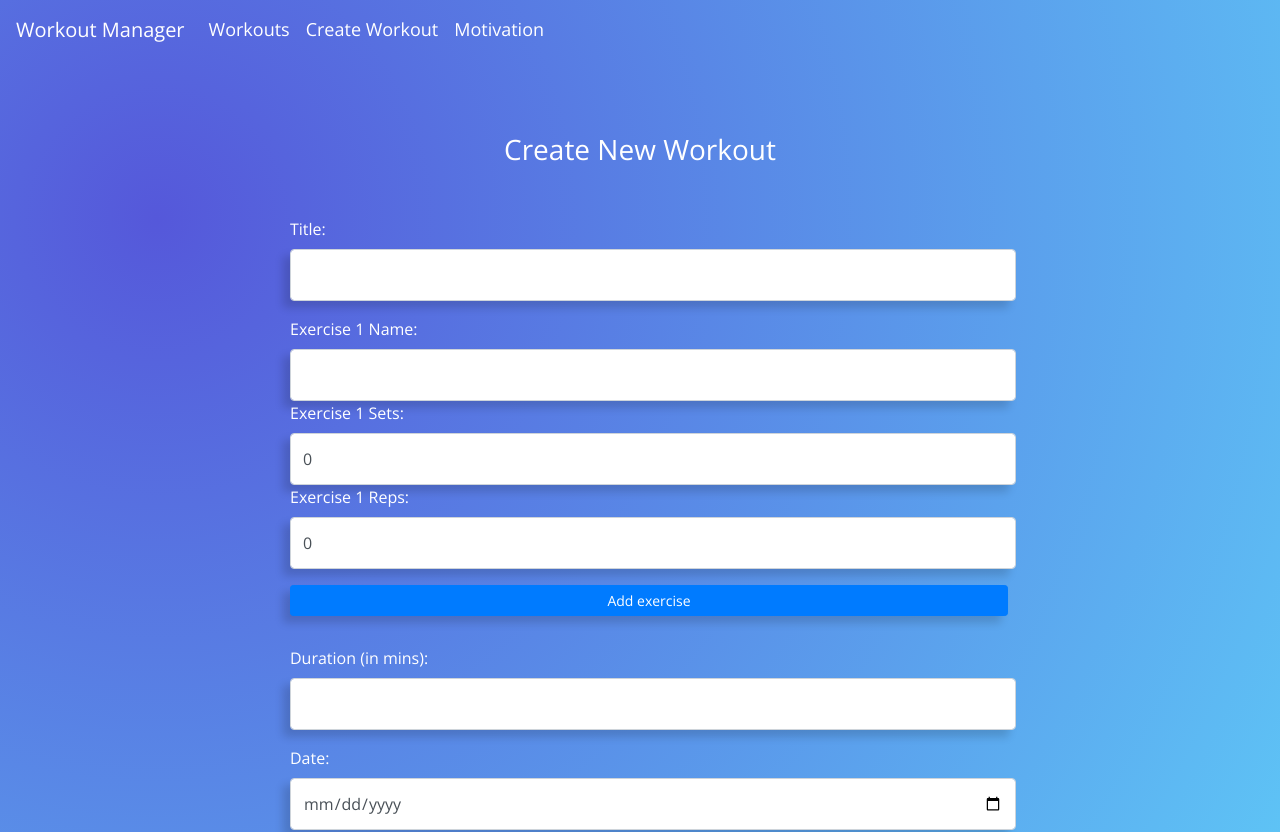
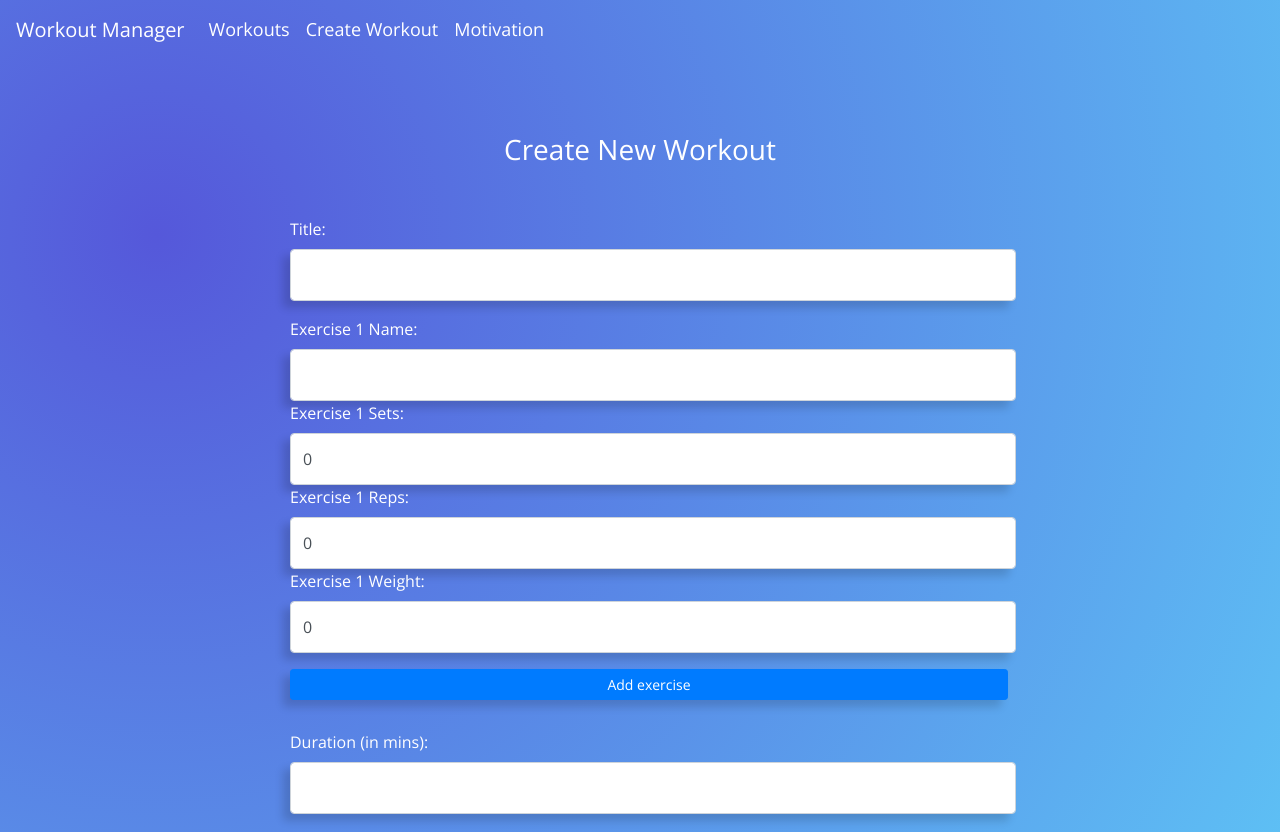
Before and after one commit to brentonjackson/workout-manager, a React (Create React App) app in the folder frontend/: page /create in a window 1280 px wide. Shown: the top 832 px of the page. Built offline with nearby package versions, Linux system fonts and the light colour scheme.

Commit message:
added text field for tracking weight used for exercises

```diff
--- a/frontend/src/components/create-workout.component.js
+++ b/frontend/src/components/create-workout.component.js
@@ -33,7 +33,7 @@ export default class CreateWorkout extends Component {
       redirect: null,
       workout_title: "",
       duration: undefined,
-      exercises: [{ name: "", sets: 0, reps: 0 }],
+      exercises: [{ name: "", sets: 0, reps: 0, weight: 0 }],
       date: new Date().toString(),
       exerciseFields: 1,
     };
@@ -42,6 +42,7 @@ export default class CreateWorkout extends Component {
     this.onChangeExerciseName = this.onChangeExerciseName.bind(this);
     this.onChangeExerciseSets = this.onChangeExerciseSets.bind(this);
     this.onChangeExerciseReps = this.onChangeExerciseReps.bind(this);
+    this.onChangeExerciseWeight = this.onChangeExerciseWeight.bind(this);
     this.addExercise = this.addExercise.bind(this);
     this.removeExercise = this.removeExercise.bind(this);
     this.onChangeDuration = this.onChangeDuration.bind(this);
@@ -70,11 +71,17 @@ export default class CreateWorkout extends Component {
     this.setState(stateCopy);
   }
   onChangeExerciseReps(i, e) {
+    let stateCopy = Object.assign({}, this.state);
+    stateCopy.exercises[i].reps = e.target.value;
+    this.setState(stateCopy);
+  }
+
+  onChangeExerciseWeight(i, e) {
     // this.setState({
     //   exercises: { reps: e.target.value },
     // });
     let stateCopy = Object.assign({}, this.state);
-    stateCopy.exercises[i].reps = e.target.value;
+    stateCopy.exercises[i].weight = e.target.value;
     this.setState(stateCopy);
   }
 
@@ -145,7 +152,7 @@ export default class CreateWorkout extends Component {
   addExercise(e) {
     e.preventDefault();
     let stateCopy = Object.assign({}, this.state);
-    stateCopy.exercises.push({ name: "", sets: 0, reps: 0 });
+    stateCopy.exercises.push({ name: "", sets: 0, reps: 0, weight: 0 });
     this.setState(stateCopy);
   }
 
@@ -199,6 +206,13 @@ export default class CreateWorkout extends Component {
                   value={this.state.exercises[i].reps}
                   onChange={this.onChangeExerciseReps.bind(this, i)}
                 />
+                <label>Exercise {i + 1} Weight:</label>
+                <input
+                  type="text"
+                  className="form-control"
+                  value={this.state.exercises[i].weight}
+                  onChange={this.onChangeExerciseWeight.bind(this, i)}
+                />
               </div>
             );
           })}
--- a/frontend/src/components/edit-workout.component.js
+++ b/frontend/src/components/edit-workout.component.js
@@ -30,7 +30,7 @@ export default class EditWorkout extends Component {
       redirect: null,
       workout_title: "",
       duration: undefined,
-      exercises: [{ name: "", sets: 0, reps: 0 }],
+      exercises: [{ name: "", sets: 0, reps: 0, weight: 0 }],
       date: new Date().toString(),
     };
 
@@ -38,6 +38,7 @@ export default class EditWorkout extends Component {
     this.onChangeExerciseName = this.onChangeExerciseName.bind(this);
     this.onChangeExerciseSets = this.onChangeExerciseSets.bind(this);
     this.onChangeExerciseReps = this.onChangeExerciseReps.bind(this);
+    this.onChangeExerciseWeight = this.onChangeExerciseWeight.bind(this);
     this.onChangeDuration = this.onChangeDuration.bind(this);
     this.onSubmit = this.onSubmit.bind(this);
     this.deleteWorkout = this.deleteWorkout.bind(this);
@@ -106,7 +107,11 @@ export default class EditWorkout extends Component {
     stateCopy.exercises[i].reps = e.target.value;
     this.setState(stateCopy);
   }
-
+  onChangeExerciseWeight(i, e) {
+    let stateCopy = Object.assign({}, this.state);
+    stateCopy.exercises[i].weight = e.target.value;
+    this.setState(stateCopy);
+  }
   onChangeDuration(e) {
     this.setState({
       duration: e.target.value,
@@ -222,6 +227,13 @@ export default class EditWorkout extends Component {
                   value={this.state.exercises[key].reps || ""}
                   onChange={this.onChangeExerciseReps.bind(this, key)}
                 />
+                <label>Exercise {key + 1} Weight:</label>
+                <input
+                  type="text"
+                  className="form-control"
+                  value={this.state.exercises[key].weight || ""}
+                  onChange={this.onChangeExerciseWeight.bind(this, key)}
+                />
               </div>
             );
           })}
--- a/frontend/src/components/workout-list.component.js
+++ b/frontend/src/components/workout-list.component.js
@@ -46,6 +46,10 @@ const Workout = ({ workout }) => (
               Exercise {i + 1}: {element.name}
               <br></br>
               {element.sets} sets x {element.reps} reps
+              <br></br>
+              {element.weight ?
+              'Weight: ' + element.weight :
+              null}
             </Card.Text>
           </>
         );
```
